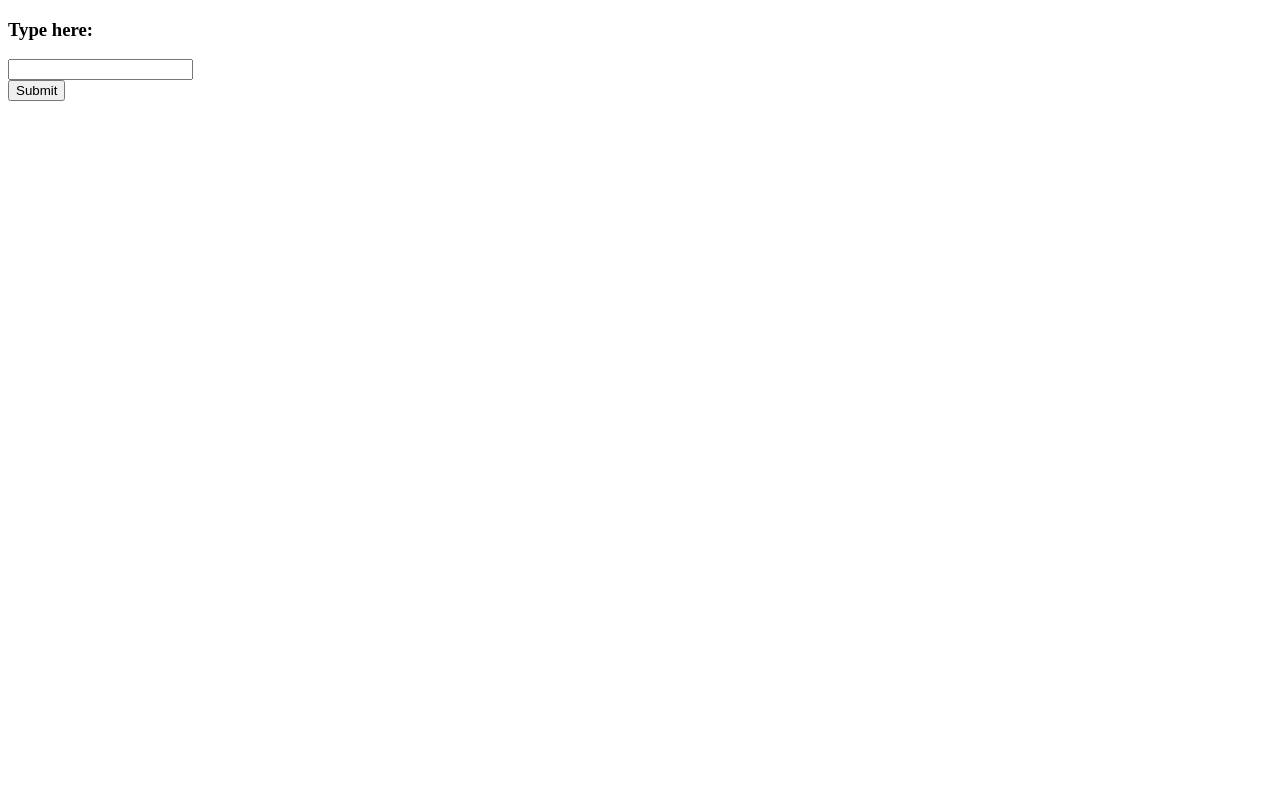
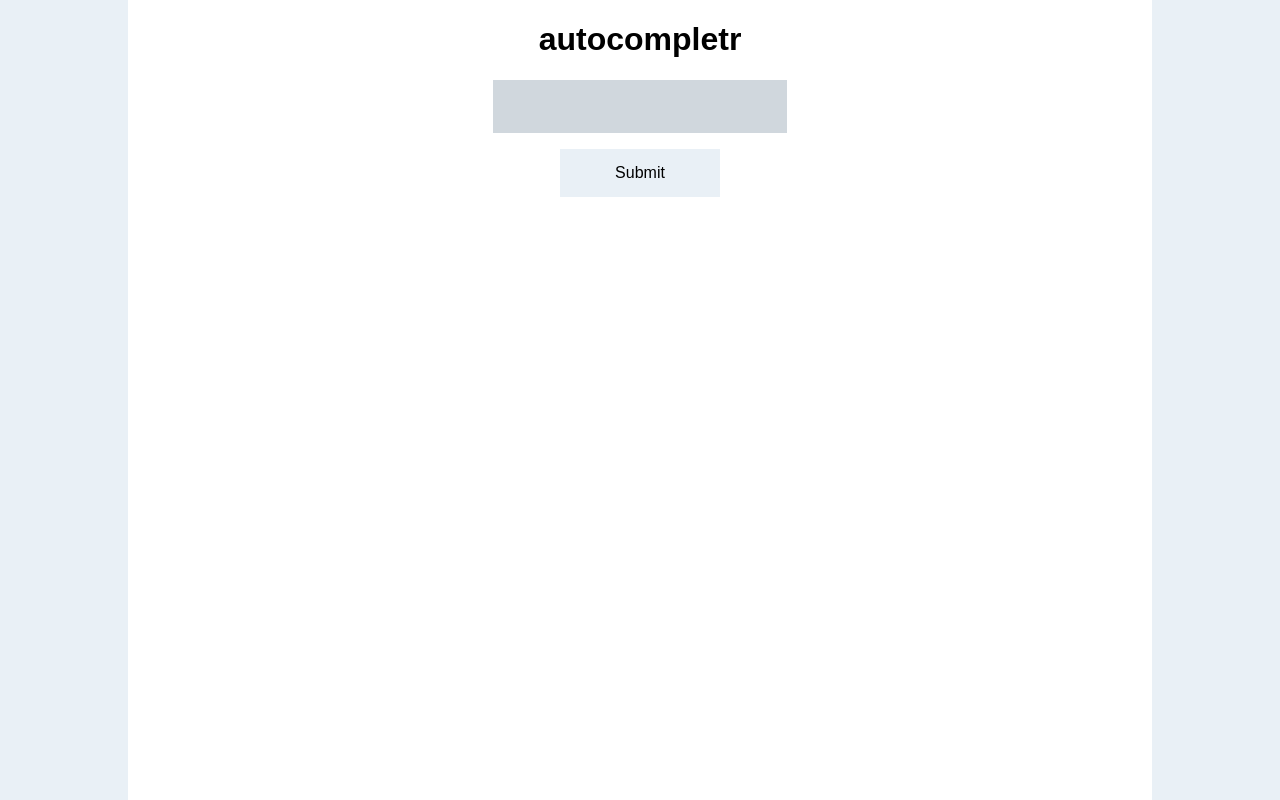
Before and after one commit to rm-rfUK/autocompletr, a website: page index.html in a window 1280 px wide. Drawn offline with Linux system fonts and the light colour scheme.

Commit message:
Start styling

```diff
--- a/index.html
+++ b/index.html
@@ -6,17 +6,19 @@
     <link rel="stylesheet" href="style.css">
   </head>
   <body>
-    <h3>Type here:</h3>
+    <div class="border" id="border-left"></div>
+    <div class="flex-container">
+      <h1>autocompletr</h1>
       <form>
-      <input  type='text' name='inputString' id='typed-letters' autocomplete="off" ><br>
+        <input  type='text' name='inputString' id='typed-letters' autocomplete="off"><br>
         <input  type='submit' id='submit-button'>
       </form>
-
       <table id='suggestions'>
         <tr>
         </tr>
       </table>
-
+    </div>
+    <div class="border" id="border-right"></div>
     <script src="request.js" charset="utf-8"></script>
   </body>
 </html>
--- a/package.json
+++ b/package.json
@@ -21,6 +21,7 @@
     "istanbul": "^0.4.4"
   },
   "dependencies": {
+    "node-static": "^0.7.7",
     "shot": "^3.1.0",
     "tape": "^4.6.0"
   }
--- a/style.css
+++ b/style.css
@@ -1,25 +1,54 @@
 table, td{
   border-collapse: collapse;
-
+  margin: auto auto;
 }
 
 td:hover {
-  background-color: lightgreen;
+  background-color: #D0D7DD;
+  padding: 0 0.5em;
 }
 
-#button{
-  height: 30px;
-  width: 50px;
-  border: solid 1px black;
-  margin-bottom: 10px;
+body {
   display: flex;
-  justify-content: center;
-  align-items: center;
-  background-color: lightblue;
-  cursor: pointer;
+  display: -webkit-flex;
+  box-sizing: border-box;
+  padding: 0;
+  margin: 0;
+  text-align: center;
+  justify-content: space-between;
+  font-family: sans-serif;
 }
 
-#display-content{
+flex-container {
+  flex-direction: column;
+}
+
+.border {
+  height: 100vh;
+  width: 10%;
+  background-color: #E9F0F6;
+}
+
+#submit-button {
+  height: 3em;
+  width: 10em;
+  border: none;
+  margin: 1em;
+  text-align: center;
+  cursor: pointer;
+  background-color: #E9F0F6;
+  font-size: 1em;
+}
+
+#typed-letters {
+  border: none;
+  padding: 1em;
+  height: 2em;
+  width: 20em;
+  background-color: #D0D7DD;
+}
+
+/*#display-content{
   width: 500px;
   height: 250px;
   border: solid 1px red;
@@ -29,4 +58,4 @@ td:hover {
   display: flex;
   justify-content: center;
   align-items: center;
-}
+}*/
```
Also changed, not shown: src/handler.js (+8 -0 lines). Lines whose indentation alone changed are shown as unchanged.
